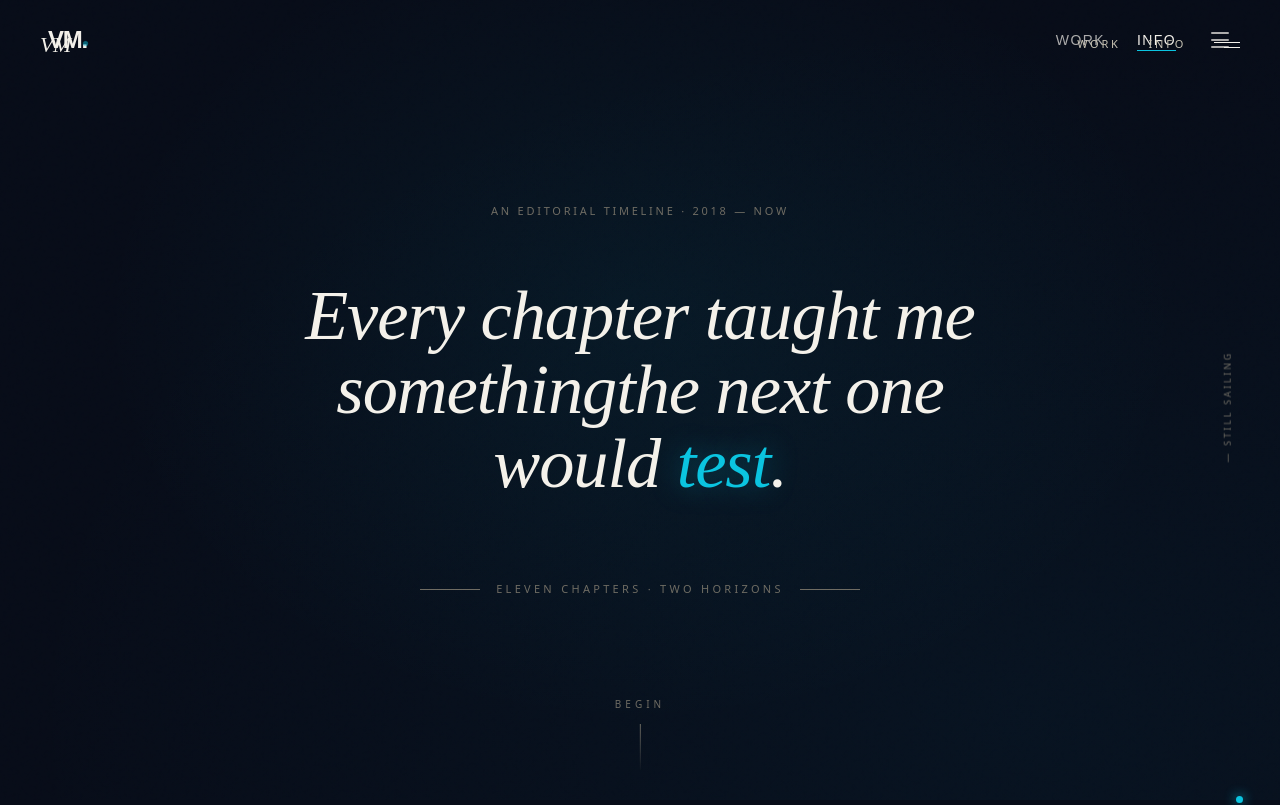
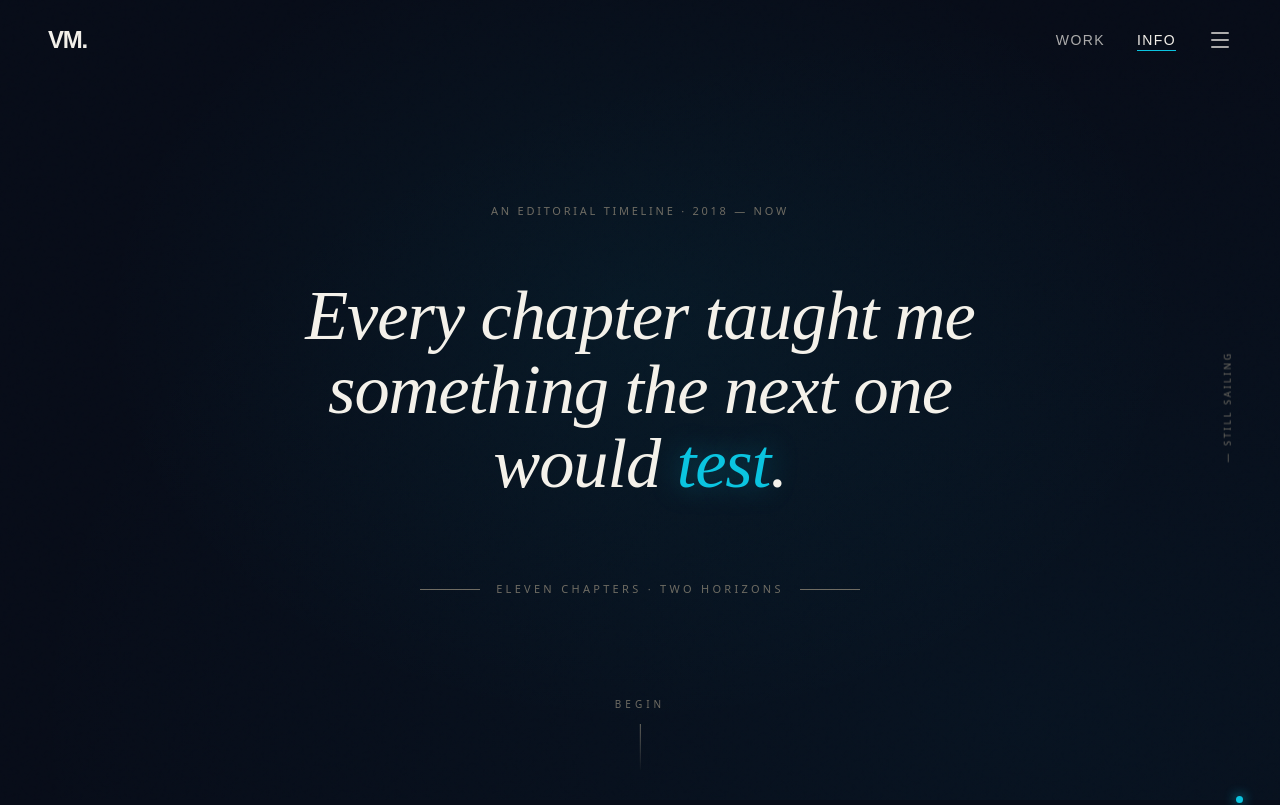
Before and after one commit to Viivek16/portfolio, a React (Vite) app: page /info in a window 1280 px wide. Shown: the top 805 px of the page. Built offline with nearby package versions, Linux system fonts and the light colour scheme; a web font is replaced by a local one.

Commit message:
fix(info): nav, lander spacing, rails, footer, testimonials

```diff
--- a/src/pages/Info.jsx
+++ b/src/pages/Info.jsx
@@ -1,6 +1,5 @@
 import React, { useEffect, useRef } from 'react';
 import styles from './Info.module.css';
-import { Link } from 'react-router-dom';
 
 const Info = () => {
   const containerRef = useRef(null);
@@ -136,15 +135,7 @@ const Info = () => {
 
   return (
     <div className={styles.container} ref={containerRef}>
-      {/* ============ NAV ============ */}
-      <nav className={styles.nav}>
-        <div className={styles.navMark}>VM<span className="nav-dot-spacer"></span></div>
-        <div className={styles.navLinks}>
-          <Link to="/">WORK</Link>
-          <Link to="/info" className="active">INFO</Link>
-          <div className={styles.navMenu} aria-label="Menu"><span></span><span></span></div>
-        </div>
-      </nav>
+
 
       {/* ============ HORIZON LINE ============ */}
       <div className={styles.horizon} aria-hidden="true">
@@ -158,8 +149,10 @@ const Info = () => {
         <section className={`${styles.section} ${styles.lander}`} id="lander">
           <div className={`${styles.eyebrow} ${styles.landerEyebrow}`}>An Editorial Timeline · 2018 — Now</div>
           <h1 className={styles.landerQuote}>
-            <span>Every</span> <span>chapter</span> <span>taught</span> <span>me</span> <span>something</span>
-            <span>the</span> <span>next</span> <span>one</span> <span>would</span>&nbsp;<span className={styles.testWord}>test</span><span>.</span>
+            <span>Every</span>{' '}<span>chapter</span>{' '}<span>taught</span>{' '}
+            <span>me</span>{' '}<span>something</span>{' '}<span>the</span>{' '}
+            <span>next</span>{' '}<span>one</span>{' '}<span>would</span>{' '}
+            <span className={styles.testWord}>test</span><span>.</span>
           </h1>
           <div className={styles.landerMeta}>
             <span className={styles.landerMetaLine}></span>
@@ -291,22 +284,22 @@ const Info = () => {
             <div className={styles.railTrack}>
               <div className={styles.railStrip} id="cities-strip">
                 {[
-                  { num: '01 / 14', name: 'Jaipur', meta: 'Pink City<br>April', img: '05-2022-cities/jaipur.jpg', size: styles.tall },
-                  { num: '02 / 14', name: 'Udaipur', meta: 'Aravalli<br>May', img: '05-2022-cities/udaipur.jpg', size: styles.short },
-                  { num: '03 / 14', name: 'Jodhpur', meta: 'Blue<br>June', img: '05-2022-cities/jodhpur.jpg', size: '' },
-                  { num: '04 / 14', name: 'Jaisalmer', meta: 'Golden<br>July', img: '05-2022-cities/jaisalmer.jpg', size: styles.tall },
-                  { num: '05 / 14', name: 'Pushkar', meta: 'Lake<br>August', img: '05-2022-cities/pushkar.jpg', size: styles.short },
-                  { num: '06 / 14', name: 'Varanasi', meta: 'Ghats<br>September', img: '05-2022-cities/varanasi.jpg', size: '' },
-                  { num: '07 / 14', name: 'Rishikesh', meta: 'Ganga<br>October', img: '05-2022-cities/rishikesh.jpg', size: styles.tall },
-                  { num: '08 / 14', name: 'Delhi', meta: 'Capital<br>October', img: '05-2022-cities/delhi.jpg', size: '' },
-                  { num: '09 / 14', name: 'Hyderabad', meta: 'Charminar<br>November', img: '05-2022-cities/hyderabad.jpg', size: styles.short },
-                  { num: '10 / 14', name: 'Pune', meta: 'Sahyadri<br>November', img: '05-2022-cities/pune.jpg', size: '' },
-                  { num: '11 / 14', name: 'Nashik', meta: 'Vineyard<br>November', img: '05-2022-cities/nashik.jpg', size: styles.tall },
-                  { num: '12 / 14', name: 'Ha Long Bay', meta: 'Vietnam<br>December', img: '05-2022-cities/halong-bay.jpg', size: styles.short },
-                  { num: '13 / 14', name: 'Ninh Binh', meta: 'Inland sea<br>December', img: '05-2022-cities/ninh-binh.jpg', size: '' },
-                  { num: '14 / 14', name: 'Sapa Valley', meta: 'Highlands<br>December', img: '05-2022-cities/sapa-valley.jpg', size: styles.tall },
+                  { num: '01 / 14', name: 'Jaipur', meta: 'Pink City<br>April', img: '05-2022-cities/jaipur.jpg' },
+                  { num: '02 / 14', name: 'Udaipur', meta: 'Aravalli<br>May', img: '05-2022-cities/udaipur.jpg' },
+                  { num: '03 / 14', name: 'Jodhpur', meta: 'Blue<br>June', img: '05-2022-cities/jodhpur.jpg' },
+                  { num: '04 / 14', name: 'Jaisalmer', meta: 'Golden<br>July', img: '05-2022-cities/jaisalmer.jpg' },
+                  { num: '05 / 14', name: 'Pushkar', meta: 'Lake<br>August', img: '05-2022-cities/pushkar.jpg' },
+                  { num: '06 / 14', name: 'Varanasi', meta: 'Ghats<br>September', img: '05-2022-cities/varanasi.jpg' },
+                  { num: '07 / 14', name: 'Rishikesh', meta: 'Ganga<br>October', img: '05-2022-cities/rishikesh.jpg' },
+                  { num: '08 / 14', name: 'Delhi', meta: 'Capital<br>October', img: '05-2022-cities/delhi.jpg' },
+                  { num: '09 / 14', name: 'Hyderabad', meta: 'Charminar<br>November', img: '05-2022-cities/hyderabad.jpg' },
+                  { num: '10 / 14', name: 'Pune', meta: 'Sahyadri<br>November', img: '05-2022-cities/pune.jpg' },
+                  { num: '11 / 14', name: 'Nashik', meta: 'Vineyard<br>November', img: '05-2022-cities/nashik.jpg' },
+                  { num: '12 / 14', name: 'Ha Long Bay', meta: 'Vietnam<br>December', img: '05-2022-cities/halong-bay.jpg' },
+                  { num: '13 / 14', name: 'Ninh Binh', meta: 'Inland sea<br>December', img: '05-2022-cities/ninh-binh.jpg' },
+                  { num: '14 / 14', name: 'Sapa Valley', meta: 'Highlands<br>December', img: '05-2022-cities/sapa-valley.jpg' },
                 ].map((c, i) => (
-                  <div className={`${styles.railCard} ${c.size}`} key={i}>
+                  <div className={styles.railCard} key={i}>
                     <span className={styles.railCardNum}>{c.num}</span>
                     <img src={`/images/info/${c.img}`} alt={c.name} loading="lazy" />
                     <div className={styles.railCardOverlay}>
@@ -341,17 +334,17 @@ const Info = () => {
             <div className={styles.railTrack}>
               <div className={styles.railStrip} id="events-strip">
                 {[
-                  { num: '01 / 09', name: "Founders' dinner", meta: 'Closed table<br>2024', img: '06-2024-events/01-hero.jpg', size: styles.tall },
-                  { num: '02 / 09', name: 'Conference floor', meta: 'Token2049<br>September', img: '06-2024-events/img_20240919_174022718.jpg', size: '' },
-                  { num: '03 / 09', name: 'Side event', meta: 'Singapore<br>September', img: '06-2024-events/img_20240919_174732123.jpg', size: styles.short },
-                  { num: '04 / 09', name: 'After-hours', meta: 'Marina Bay<br>September', img: '06-2024-events/img_20240919_141551_317.jpg', size: styles.tall },
-                  { num: '05 / 09', name: 'Roundtable', meta: 'Dubai<br>May', img: '06-2024-events/img_20240526_035055_660.jpg', size: '' },
-                  { num: '06 / 09', name: 'Token launch', meta: 'Closed event<br>April', img: '06-2024-events/img_20240416_120859322.jpg', size: styles.short },
-                  { num: '07 / 09', name: 'On stage', meta: 'Keynote<br>2024', img: '06-2024-events/_mg_9587.jpg', size: styles.tall },
-                  { num: '08 / 09', name: 'Closed dinner', meta: 'Founders<br>2024', img: '06-2024-events/img_6173.jpg', size: '' },
-                  { num: '09 / 09', name: 'Panel', meta: 'Industry<br>2024', img: '06-2024-events/093a8978.jpg', size: styles.short },
+                  { num: '01 / 09', name: "Founders' dinner", meta: 'Closed table<br>2024', img: '06-2024-events/01-hero.jpg' },
+                  { num: '02 / 09', name: 'Conference floor', meta: 'Token2049<br>September', img: '06-2024-events/img_20240919_174022718.jpg' },
+                  { num: '03 / 09', name: 'Side event', meta: 'Singapore<br>September', img: '06-2024-events/img_20240919_174732123.jpg' },
+                  { num: '04 / 09', name: 'After-hours', meta: 'Marina Bay<br>September', img: '06-2024-events/img_20240919_141551_317.jpg' },
+                  { num: '05 / 09', name: 'Roundtable', meta: 'Dubai<br>May', img: '06-2024-events/img_20240526_035055_660.jpg' },
+                  { num: '06 / 09', name: 'Token launch', meta: 'Closed event<br>April', img: '06-2024-events/img_20240416_120859322.jpg' },
+                  { num: '07 / 09', name: 'On stage', meta: 'Keynote<br>2024', img: '06-2024-events/_mg_9587.jpg' },
+                  { num: '08 / 09', name: 'Closed dinner', meta: 'Founders<br>2024', img: '06-2024-events/img_6173.jpg' },
+                  { num: '09 / 09', name: 'Panel', meta: 'Industry<br>2024', img: '06-2024-events/093a8978.jpg' },
                 ].map((c, i) => (
-                  <div className={`${styles.railCard} ${c.size}`} key={i}>
+                  <div className={styles.railCard} key={i}>
                     <span className={styles.railCardNum}>{c.num}</span>
                     <img src={`/images/info/${c.img}`} alt={c.name} loading="lazy" />
                     <div className={styles.railCardOverlay}>
--- a/src/pages/Info.module.css
+++ b/src/pages/Info.module.css
@@ -20,7 +20,6 @@
   font-family: 'Poppins', system-ui, sans-serif;
   font-weight: 300;
   line-height: 1.5;
-  overflow-x: hidden;
   cursor: default;
   min-height: 100vh;
 }
@@ -67,90 +66,7 @@
 }
 .blueEm { color: var(--blue); }
 
-/* =========================================================
-   NAVIGATION (fixed)
-   ========================================================= */
-.nav {
-  position: fixed;
-  top: 0; left: 0; right: 0;
-  padding: 28px 40px;
-  z-index: 100;
-  display: flex;
-  justify-content: space-between;
-  align-items: center;
-  pointer-events: none;
-  transition: opacity .4s ease;
-}
-.nav > * { pointer-events: auto; }
-.navMark {
-  font-family: 'Cormorant Garamond', serif;
-  font-style: italic;
-  font-weight: 500;
-  font-size: 22px;
-  letter-spacing: -0.02em;
-  color: var(--cream);
-  display: flex;
-  align-items: baseline;
-  gap: 6px;
-}
-.navMark::after {
-  content: '';
-  width: 5px; height: 5px;
-  border-radius: 50%;
-  background: var(--sea);
-  align-self: center;
-  margin-bottom: 2px;
-  animation: pulse 2.4s ease-in-out infinite;
-}
-@keyframes pulse {
-  0%, 100% { opacity: 0.4; transform: scale(1); }
-  50%      { opacity: 1;   transform: scale(1.3); }
-}
-.navLinks {
-  display: flex; gap: 28px; align-items: center;
-  font-size: 11px;
-  letter-spacing: 0.25em;
-  text-transform: uppercase;
-  font-weight: 400;
-}
-.navLinks a {
-  color: var(--cream-dim);
-  transition: color .25s ease;
-  position: relative;
-  pointer-events: auto;
-}
-.navLinks a:hover { color: var(--cream); }
-.navLinks a.active {
-  color: var(--cream);
-}
-.navLinks a.active::after {
-  content: '';
-  position: absolute;
-  left: 0; right: 0; bottom: -6px;
-  height: 1px;
-  background: var(--sea);
-}
-.navMenu {
-  width: 26px; height: 26px;
-  display: flex; flex-direction: column; justify-content: center;
-  gap: 4px;
-  cursor: pointer;
-}
-.navMenu span {
-  height: 1px;
-  background: var(--cream);
-  transition: all .25s ease;
-}
-.navMenu span:nth-child(1) { width: 100%; }
-.navMenu span:nth-child(2) { width: 60%; margin-left: auto; }
-
-/* Marriage chapter inverts nav colors */
-:global(.is-golden) .navMark { color: var(--gold-ink); }
-:global(.is-golden) .navMark::after { background: var(--gold-dim); }
-:global(.is-golden) .navLinks a { color: var(--gold-dim); }
-:global(.is-golden) .navLinks a.active { color: var(--gold-ink); }
-:global(.is-golden) .navLinks a.active::after { background: var(--gold-ink); }
-:global(.is-golden) .navMenu span { background: var(--gold-ink); }
+/* Removed internal navigation overrides */
 
 /* =========================================================
    HORIZON LINE (the "sailing" mechanic)
@@ -709,8 +625,8 @@
 .railCard {
   flex: 0 0 auto;
   width: 340px;
-  height: 58vh;
-  max-height: 520px;
+  height: 60vh;
+  max-height: 540px;
   position: relative;
   overflow: hidden;
   transform-origin: center center;
@@ -718,8 +634,6 @@
   box-shadow: 0 30px 80px rgba(0, 0, 0, 0.5),
               0 0 0 1px rgba(10, 196, 224, 0.1);
 }
-.tall  { height: 64vh; max-height: 580px; }
-.short { height: 50vh; max-height: 440px; }
 .railCard img {
   width: 100%; height: 100%;
   object-fit: cover;
@@ -808,11 +722,11 @@
    NOW
    ========================================================= */
 .nowSection {
-  min-height: 100vh;
+  min-height: auto;
   display: flex;
   flex-direction: column;
   justify-content: center;
-  padding: 100px 8vw;
+  padding: 100px 8vw 60px;
   position: relative;
 }
 .nowHeader {
@@ -896,7 +810,7 @@
   min-height: 100vh;
   display: flex;
   flex-direction: column;
-  padding: 100px 0 0;
+  padding: 60px 0 0;
 }
 .friendsHeader {
   text-align: center;
@@ -928,7 +842,7 @@
 .friendCard:hover { background: rgba(10, 196, 224, 0.03); }
 .friendCardPhoto {
   width: 100%;
-  aspect-ratio: 4/5;
+  aspect-ratio: 1/1;
   background:
     radial-gradient(ellipse at center, rgba(10, 196, 224, 0.08), transparent 70%),
     linear-gradient(135deg, var(--ink-2) 0%, var(--ink-3) 100%);
@@ -941,7 +855,7 @@
   font-family: 'Cormorant Garamond', serif;
   font-style: italic;
   font-weight: 300;
-  font-size: 96px;
+  font-size: 56px;
   color: var(--cream);
   opacity: 0.06;
   line-height: 1;
@@ -959,29 +873,33 @@
 }
 .friendCardPhoto img {
   width: 100%; height: 100%; object-fit: cover;
-  filter: saturate(0.92) contrast(1.05);
+  filter: grayscale(1) saturate(0.9) contrast(1.05);
+  transition: filter .5s cubic-bezier(.2,.7,.2,1);
+}
+.friendCard:hover .friendCardPhoto img {
+  filter: grayscale(0) saturate(1) contrast(1.05);
 }
 .friendCardPhoto img + ::before,
 .friendCardPhoto:has(img)::before { display: none; }
 .friendCardBody {
-  padding: 32px 32px 36px;
+  padding: 22px 22px 26px;
   display: flex;
   flex-direction: column;
   flex: 1;
 }
 .friendCardRule {
-  width: 32px; height: 1px;
+  width: 22px; height: 1px;
   background: var(--sea);
-  margin-bottom: 22px;
+  margin-bottom: 14px;
 }
 .friendCardQuote {
   font-family: 'Cormorant Garamond', serif;
   font-style: italic;
   font-weight: 400;
-  font-size: 19px;
-  line-height: 1.45;
+  font-size: 15px;
+  line-height: 1.5;
   color: var(--cream);
-  margin-bottom: 28px;
+  margin-bottom: 18px;
   flex: 1;
 }
 .friendCardCredit {
@@ -1005,9 +923,10 @@
    CONTACT FOOTER
    ========================================================= */
 .contact {
-  min-height: 100vh;
+  height: 85vh;
+  min-height: 720px;
   display: grid;
-  grid-template-columns: 1fr 1fr;
+  grid-template-columns: 0.9fr 1fr;
   padding: 0;
   align-items: stretch;
   position: relative;
@@ -1015,13 +934,13 @@
 .contactPhoto {
   position: relative;
   overflow: hidden;
-  min-height: 100vh;
+  height: 100%;
 }
 .contactPhoto img {
   width: 100%; height: 100%;
   object-fit: cover;
-  object-position: center 30%;
-  filter: saturate(0.85) contrast(1.08) brightness(0.85);
+  object-position: center 18%;
+  filter: saturate(0.85) contrast(1.05) brightness(0.95);
 }
 .contactPhoto::after {
   content: '';
@@ -1053,8 +972,8 @@
   display: flex;
   flex-direction: column;
   justify-content: center;
-  padding: 100px 8vw 100px 4vw;
-  max-width: 600px;
+  padding: 70px 4vw 50px 5vw;
+  max-width: 720px;
   position: relative;
   z-index: 1;
 }
@@ -1077,7 +996,7 @@
   font-size: 15px;
   line-height: 1.6;
   color: var(--cream-dim);
-  margin-bottom: 48px;
+  margin-bottom: 32px;
   max-width: 38ch;
   font-weight: 300;
 }
@@ -1085,7 +1004,7 @@
   display: flex;
   flex-direction: column;
   gap: 0;
-  margin-bottom: 60px;
+  margin-bottom: 32px;
   border-top: 1px solid rgba(244, 241, 234, 0.1);
 }
 .contactLink {
```
